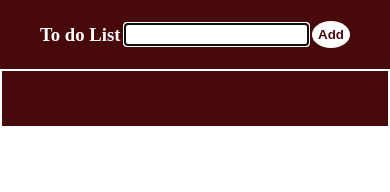
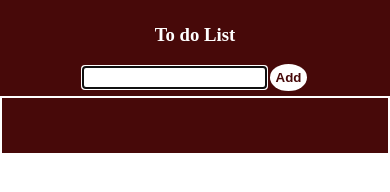
Before and after one commit to Manuelorji/todo, a plain HTML site: page index.html in a window 390 px wide. Drawn offline with Linux system fonts and the light colour scheme.

Commit message:
fixed mobile responsiveness

```diff
--- a/style.css
+++ b/style.css
@@ -68,3 +68,11 @@ input{
     color: #fff;
     border: 2px solid #fff;
 }
+
+/* mobile responsiveness */
+
+@media screen and (max-width:768px) {
+    .header{
+        flex-direction: column;
+    }
+}
```
